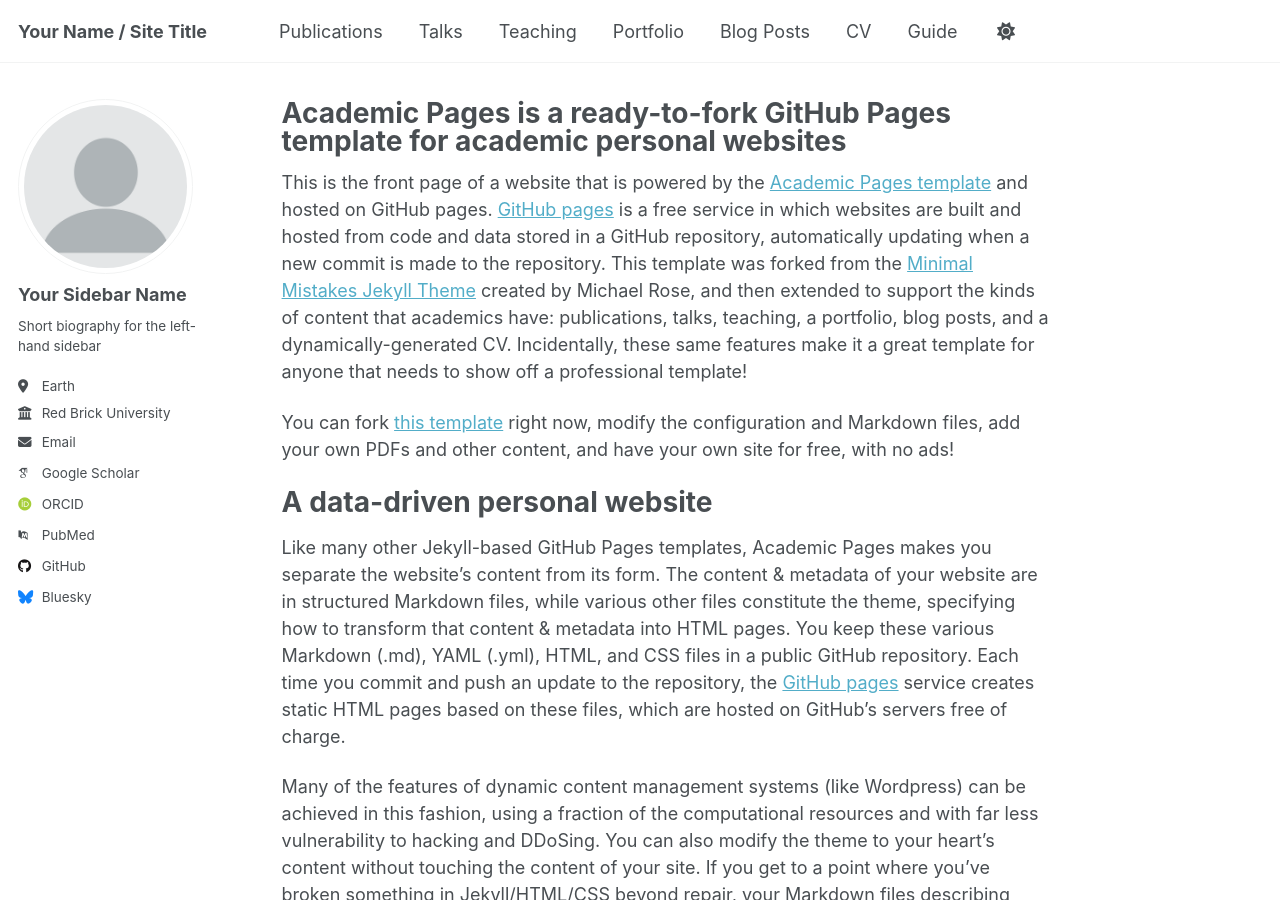
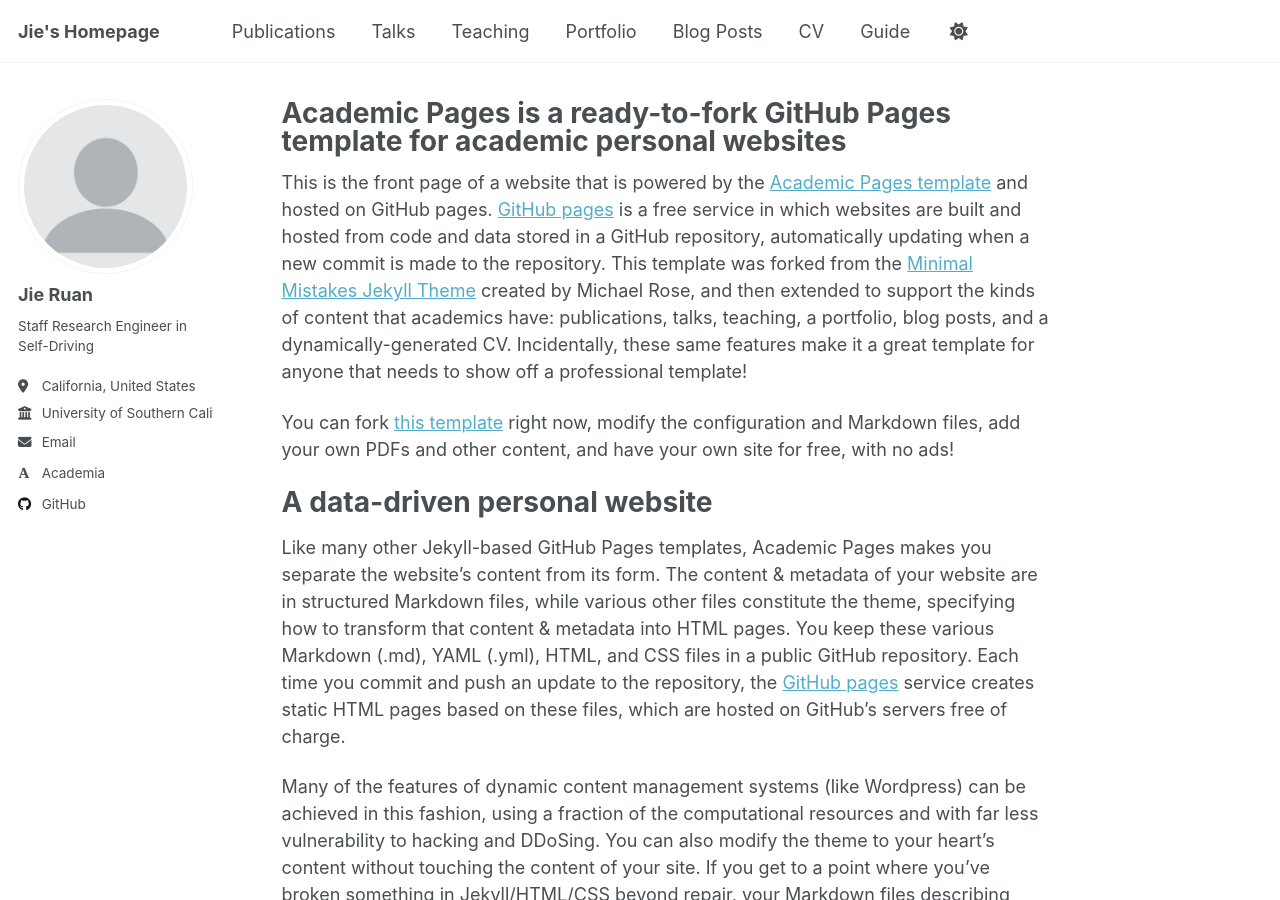
Before and after one commit to jieruan02-cn/jieruan.github.io, a Jekyll site: the page built from _pages/about.md, in a window 1280 px wide and 900 px high. Built offline with Jekyll 4.4.1, drawn with Linux system fonts in a browser that asks for light colours; some web fonts are replaced; a script that is not in the unit is left out.

Commit message:
Add short bio.

```diff
--- a/_config.yml
+++ b/_config.yml
@@ -9,10 +9,10 @@
 # Basic Site Settings
 locale                   : "en-US"
 site_theme               : "default" # Currently available options are "default", "air"
-title                    : "Your Name / Site Title"
+title                    : "Jie's Homepage"
 title_separator          : "-"
 name                     : &name "Jie Ruan"
-description              : &description "Your Name's academic portfolio"   # Update this with a general description of your site, this is the default if not overridden by a page
+description              : &description "Jie Ruan's Personal Website and Research Blog."   # Update this with a general description of your site, this is the default if not overridden by a page
 url                      : "https://jieruan02-cn.github.io" # The base hostname & protocol for your site e.g. "https://[your GitHub username].github.io",
                                                             # or if you already have some other page hosted on Github then use "https://[your GitHub username].github.io/[Your Repo Name]"
 baseurl                  : "/jieruan.github.io" # the subpath of your site, e.g. "/blog"
@@ -24,23 +24,23 @@
 author:
   # Biographic information
   avatar           : "profile.png"
-  name             : "Your Sidebar Name"
+  name             : "Jie Ruan"
   pronouns         : # example: "she/her"
-  bio              : "Short biography for the left-hand sidebar"
-  location         : "Earth"
-  employer         : "Red Brick University"
+  bio              : "Staff Research Engineer in Self-Driving"
+  location         : "California, United States"
+  employer         : "University of Southern California"
   uri              : # URL
-  email            : "none@example.org"
+  email            : "jieruan02@gmail.com"
 
   # Academic websites
-  academia         : # URL
+  academia         : "University of Southern California" # URL
   arxiv            : # URL - Update with the correct link to your profile
-  googlescholar    : "https://scholar.google.com/citations?user=PS_CX0AAAAAJ"
+  googlescholar    : # "https://scholar.google.com/citations?user=PS_CX0AAAAAJ"
   inspire-hep      : # URL
   impactstory      : # URL
-  orcid            : "http://orcid.org/yourorcidurl"
+  orcid            : # "http://orcid.org/yourorcidurl"
   semantic         : # URL
-  pubmed           : "https://www.ncbi.nlm.nih.gov/pubmed/?term=john+snow"
+  pubmed           : # "https://www.ncbi.nlm.nih.gov/pubmed/?term=john+snow"
   researchgate     : # URL
   scopus           : # URL
 
@@ -48,13 +48,13 @@
   bitbucket        : # Username - Update with your username on the site
   codepen          : # Username
   dribbble         : # Username
-  github           : "academicpages"
+  github           : "jieruan02-cn"
   kaggle           : # Username
   stackoverflow    : # User number or user number and name (i.e., use "1" or "1/jeff-atwood")
 
   # Social media
   artstation       : # Username
-  bluesky          : "bsky.app" # Replace this with you Bluesky username
+  bluesky          : # Replace this with you Bluesky username
   facebook         : # Username
   flickr           : # Username
   foursquare       : # Username
```
